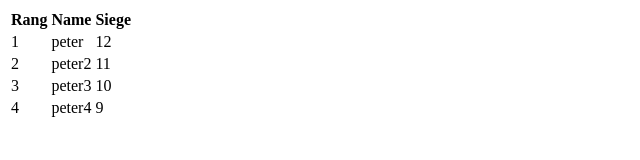
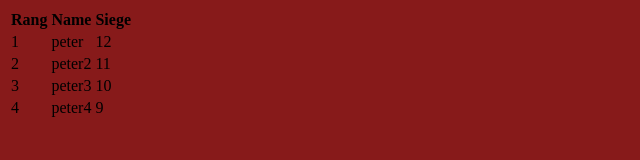
Before and after one commit to smokja/scheresteinpapier, a plain HTML site: page index.html in a window 1280 px wide. Shown: the whole page, without its empty margins (0-640 px from the left). Drawn offline with nearby package versions, Linux system fonts and the light colour scheme.

Commit message:
some structural changes and changed conditionalcssloading to creating a link element

```diff
--- a/components/gamePage/gamePage.js
+++ b/components/gamePage/gamePage.js
@@ -1,8 +1,8 @@
-import {loadConditionalCSS} from "../../globals.js";
+import { createLinkElement, container } from "../../globals.js";
 
 export default class GamePage {
     constructor() {
-        loadConditionalCSS("./gamePage.css");
+        container.appendChild(createLinkElement("./components/gamePage/gamePage.css"));
     }
 
     render() {
--- a/components/startPage/startPage.css
+++ b/components/startPage/startPage.css
@@ -1,3 +1,7 @@
 * {
+    background-color: #871a1a;
+}
+
+#main-container {
     background-color: red;
 }
--- a/components/startPage/startPage.js
+++ b/components/startPage/startPage.js
@@ -1,21 +1,21 @@
-import { container, loadConditionalCSS } from "../../globals.js";
+import { container, createLinkElement } from "../../globals.js";
 export default class StartPage {
     constructor(switchPage) {
         this.switchPage = switchPage;
-        loadConditionalCSS("./startPage.css");
-
+        container.appendChild(createLinkElement("./components/startPage/startPage.css"));
+        console.log(container);
         this.state = {
             records: [
                 { rank: 1, name: "peter", wins: 12},
                 { rank: 2, name: "peter2", wins: 11},
                 { rank: 3, name: "peter3", wins: 10},
                 { rank: 4, name: "peter4", wins: 9},
-
             ]
         }
     }
 
     renderRankingTable(records) {
+
         let template = Handlebars.compile("" +
             "<table id='ranking-table'>" +
             "   <tr>" +
@@ -42,8 +42,7 @@ export default class StartPage {
 
     render() {
         let { records } = this.state;
-
-        container.innerHTML = "" +
+        container.innerHTML += "" +
         "<div id='ranking-container'>" +
             this.renderRankingTable(records) +
         "</div>" +
--- a/globals.js
+++ b/globals.js
@@ -1,9 +1,10 @@
 export const container = document.getElementById("main-container");
 
-export function loadConditionalCSS(path, elem = container) {
-    var link  = document.createElement('link');
+export function createLinkElement(path) {
+    let link  = document.createElement('link');
     link.rel  = 'stylesheet';
     link.type = 'text/css';
     link.href = path;
-    container.appendChild(link);
+
+    return link;
 }
```
